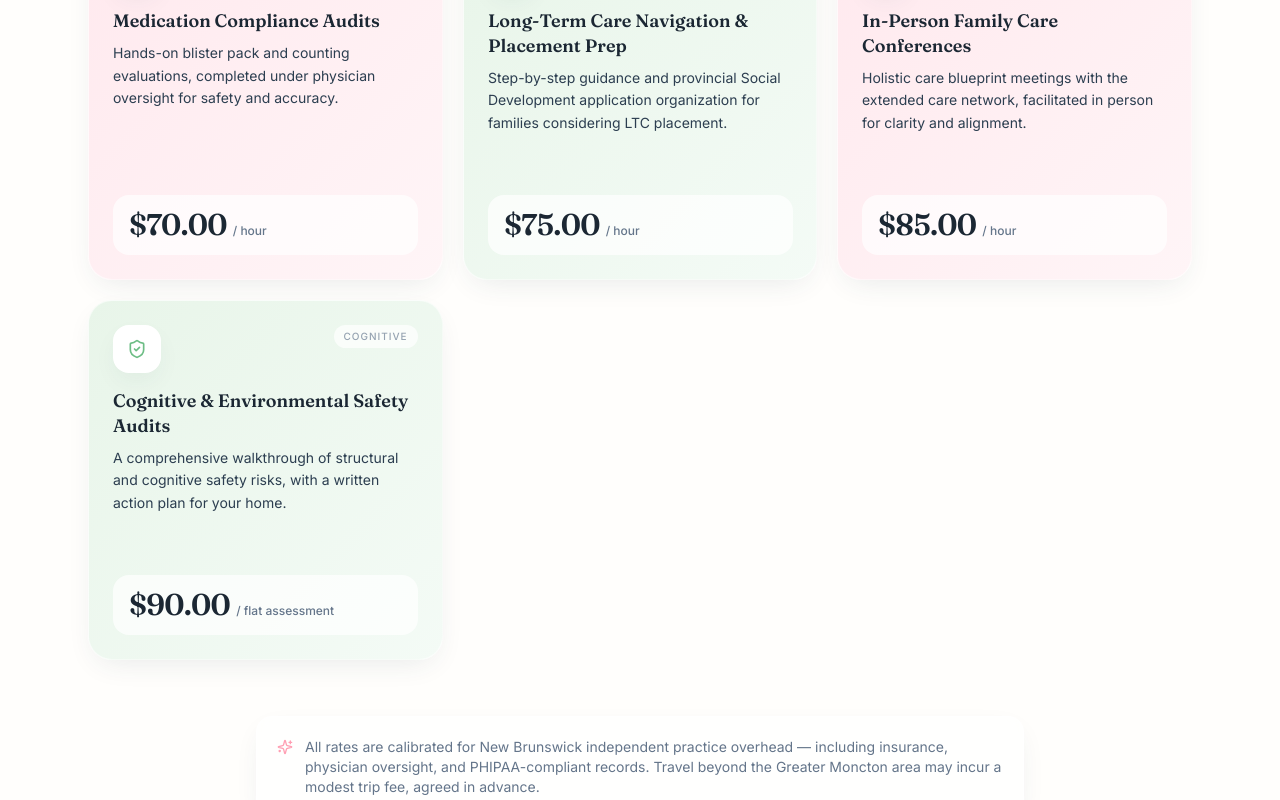
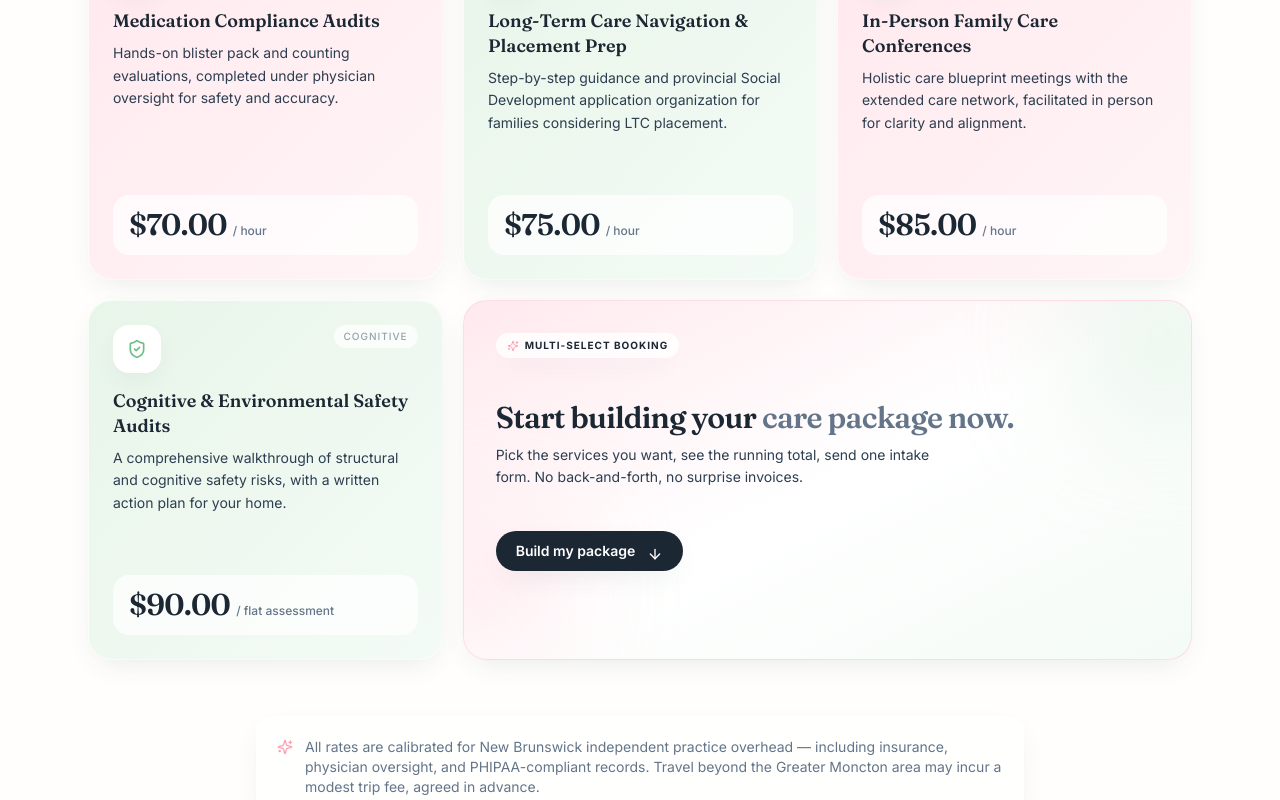
Before and after one commit to hamaouic/nursesinc, a React (Vite) app: page /services in a window 1280 px wide. Shown: the part 920-1720 px from the top of the page. Built offline with nearby package versions, Linux system fonts and the light colour scheme.

Commit message:
Add StartBuildingCallout beside Cognitive Audits card to guide users into the booking cart

```diff
--- a/src/components/ServicesBoard.tsx
+++ b/src/components/ServicesBoard.tsx
@@ -5,6 +5,7 @@ import { Heart, Building2, Sparkles } from 'lucide-react';
 import { services, type Service } from '@/nurses-inc-config';
 import { cn } from '@/lib/utils';
 import MouseCard from './MouseCard';
+import StartBuildingCallout from './StartBuildingCallout';
 
 type Tab = 'b2c' | 'b2b';
 
@@ -73,6 +74,13 @@ export default function ServicesBoard() {
             {services[active].map((s, i) => (
               <ServiceCard key={s.id} service={s} index={i} />
             ))}
+            {/* Inline CTA — fills the empty cell on the last row of the
+                family-care grid (7 services ÷ 3 cols = 2 empty slots).
+                Sits next to the Cognitive & Environmental Safety Audits card
+                and scrolls the user to the multi-select booking cart. */}
+            {active === 'b2c' && (
+              <StartBuildingCallout />
+            )}
           </div>
         </motion.div>
       </AnimatePresence>
--- /dev/null
+++ b/src/components/StartBuildingCallout.tsx
@@ -0,0 +1,82 @@
+import { motion } from 'framer-motion';
+import { ArrowDown, Sparkles } from 'lucide-react';
+
+/**
+ * Inline CTA that fills the empty grid cell on the last row of the
+ * ServicesBoard when the family-care list has an odd number of items.
+ *
+ * Anchors to the booking-canvas section below so users land on the
+ * multi-select cart instead of having to scroll-and-search.
+ */
+export default function StartBuildingCallout() {
+  const handleClick = () => {
+    const el = document.getElementById('booking-canvas');
+    if (el) {
+      el.scrollIntoView({ behavior: 'smooth', block: 'start' });
+      // Optional: also pop a focus ring briefly so the eye lands on the cart.
+      el.classList.add('ring-4', 'ring-blush-300');
+      window.setTimeout(() => {
+        el.classList.remove('ring-4', 'ring-blush-300');
+      }, 1400);
+    }
+  };
+
+  return (
+    <motion.button
+      type="button"
+      onClick={handleClick}
+      initial={{ opacity: 0, y: 12 }}
+      whileInView={{ opacity: 1, y: 0 }}
+      viewport={{ once: true, margin: '-60px' }}
+      transition={{ duration: 0.55, ease: [0.2, 0.8, 0.2, 1] }}
+      aria-label="Scroll down to build your care package"
+      className="group relative flex h-full min-h-[260px] flex-col items-start justify-between gap-5 overflow-hidden rounded-3xl border border-blush-200/70 bg-gradient-to-br from-blush-100 via-white to-mint-50 p-6 text-left shadow-soft transition-all duration-300 hover:-translate-y-1 hover:border-blush-300 hover:shadow-[0_24px_60px_-18px_rgba(255,170,190,0.45)] focus-visible:outline-none focus-visible:ring-2 focus-visible:ring-ink-500 focus-visible:ring-offset-2 sm:p-8 sm:col-span-2 lg:col-span-2"
+    >
+      {/* Floating brand blob */}
+      <span
+        aria-hidden
+        className="pointer-events-none absolute -right-12 -top-12 h-40 w-40 rounded-full bg-mint-200 opacity-60 blur-3xl transition-opacity duration-500 group-hover:opacity-90"
+      />
+      <span
+        aria-hidden
+        className="pointer-events-none absolute -left-10 bottom-0 h-32 w-32 rounded-full bg-blush-200 opacity-60 blur-3xl transition-opacity duration-500 group-hover:opacity-90"
+      />
+
+      {/* Eyebrow chip */}
+      <span className="relative inline-flex items-center gap-1.5 self-start rounded-full border border-white/70 bg-white/80 px-2.5 py-1 text-[10px] font-bold uppercase tracking-widest text-ink-700 shadow-soft">
+        <Sparkles className="h-3 w-3 text-blush-400" />
+        Multi-select booking
+      </span>
+
+      {/* Headline — matches the "Twelve ways" h2 size */}
+      <div className="relative space-y-2">
+        <h3 className="font-display text-2xl font-semibold leading-tight tracking-tight text-ink-700 sm:text-3xl">
+          Start building your{' '}
+          <span className="text-ink-400">care package now.</span>
+        </h3>
+        <p className="max-w-md text-sm leading-relaxed text-ink-500">
+          Pick the services you want, see the running total, send one intake
+          form. No back-and-forth, no surprise invoices.
+        </p>
+      </div>
+
+      {/* CTA pill */}
+      <div className="relative flex items-center gap-3 self-start rounded-full bg-ink-700 px-5 py-2.5 text-sm font-semibold text-white shadow-soft transition-all duration-300 group-hover:bg-ink-500">
+        <span>Build my package</span>
+        <motion.span
+          aria-hidden
+          animate={{ y: [0, 4, 0] }}
+          transition={{ duration: 1.4, repeat: Infinity, ease: 'easeInOut' }}
+          className="inline-flex"
+        >
+          <ArrowDown className="h-4 w-4" />
+        </motion.span>
+      </div>
+
+      {/* Tiny hint at the bottom — invisible until hover */}
+      <p className="relative text-[10px] font-semibold uppercase tracking-widest text-ink-300 opacity-0 transition-opacity duration-300 group-hover:opacity-100">
+        Scrolls to the booking cart below
+      </p>
+    </motion.button>
+  );
+}
```
